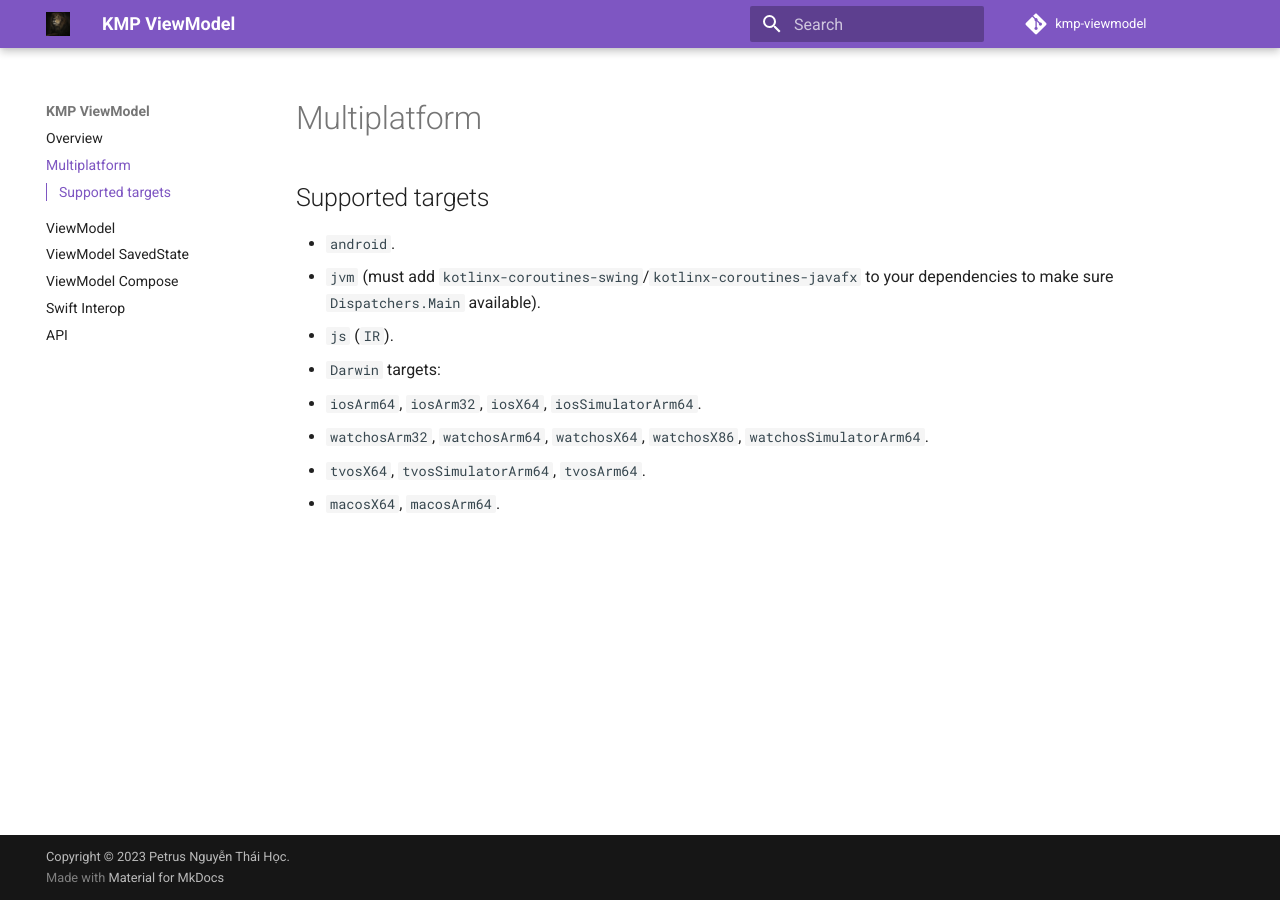
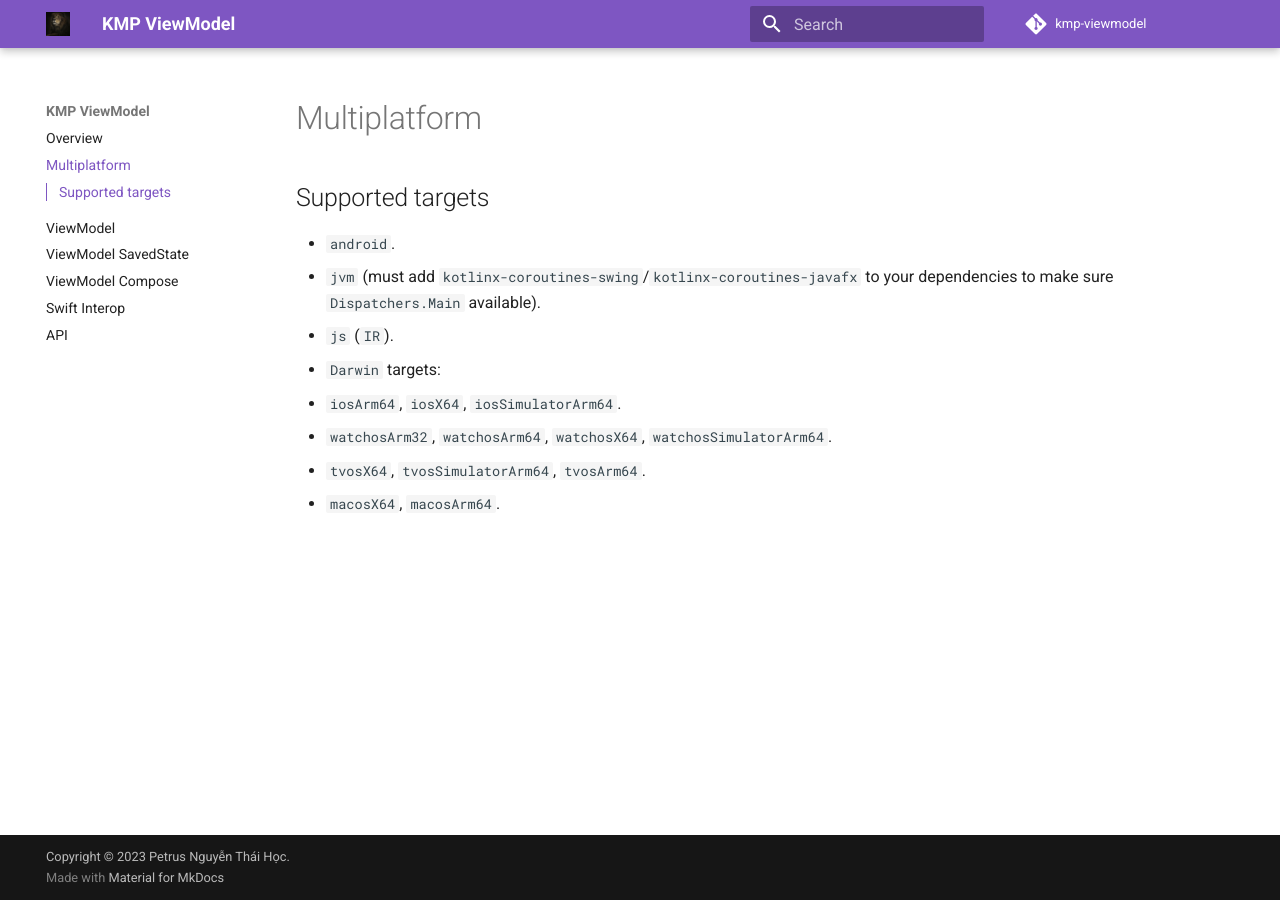
Before and after one commit to hoc081098/kmp-viewmodel, an MkDocs documentation site: the page built from docs/multiplatform.md, in a window 1280 px wide. Built offline with MkDocs 1.6.1 and Material for MkDocs 9.7.7, drawn with Linux system fonts in a browser that asks for light colours; comment, search, counter and statistics services are not loaded.

Commit message:
Kotlin 1.9.21 Remove iosArm32, watchosX86

```diff
--- a/docs/multiplatform.md
+++ b/docs/multiplatform.md
@@ -7,7 +7,7 @@
   make sure `Dispatchers.Main` available).
 - `js` (`IR`).
 - `Darwin` targets:
-  - `iosArm64`, `iosArm32`, `iosX64`, `iosSimulatorArm64`.
-  - `watchosArm32`, `watchosArm64`, `watchosX64`, `watchosX86`, `watchosSimulatorArm64`.
+  - `iosArm64`, `iosX64`, `iosSimulatorArm64`.
+  - `watchosArm32`, `watchosArm64`, `watchosX64`, `watchosSimulatorArm64`.
   - `tvosX64`, `tvosSimulatorArm64`, `tvosArm64`.
   - `macosX64`, `macosArm64`.
```
Also changed, not shown: README.md (+2 -2 lines), 4 other files.
